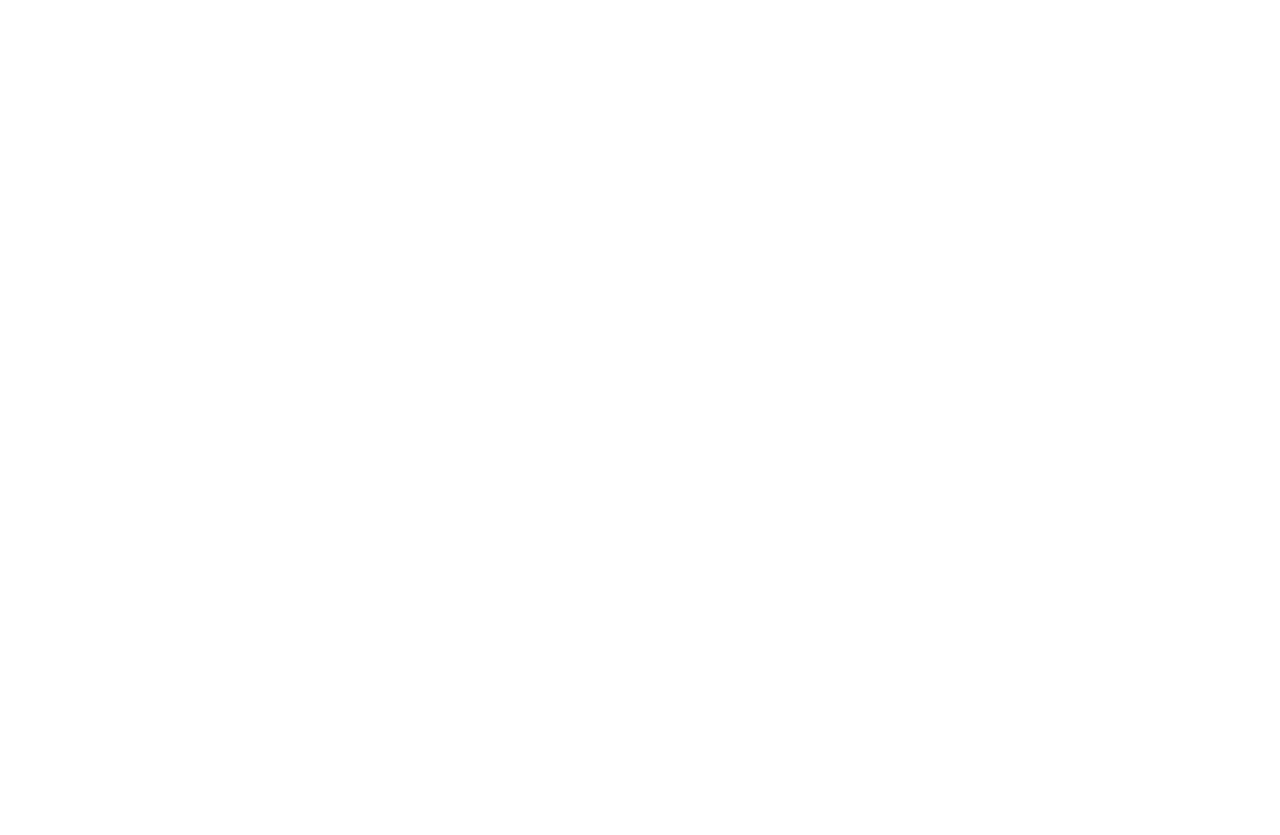
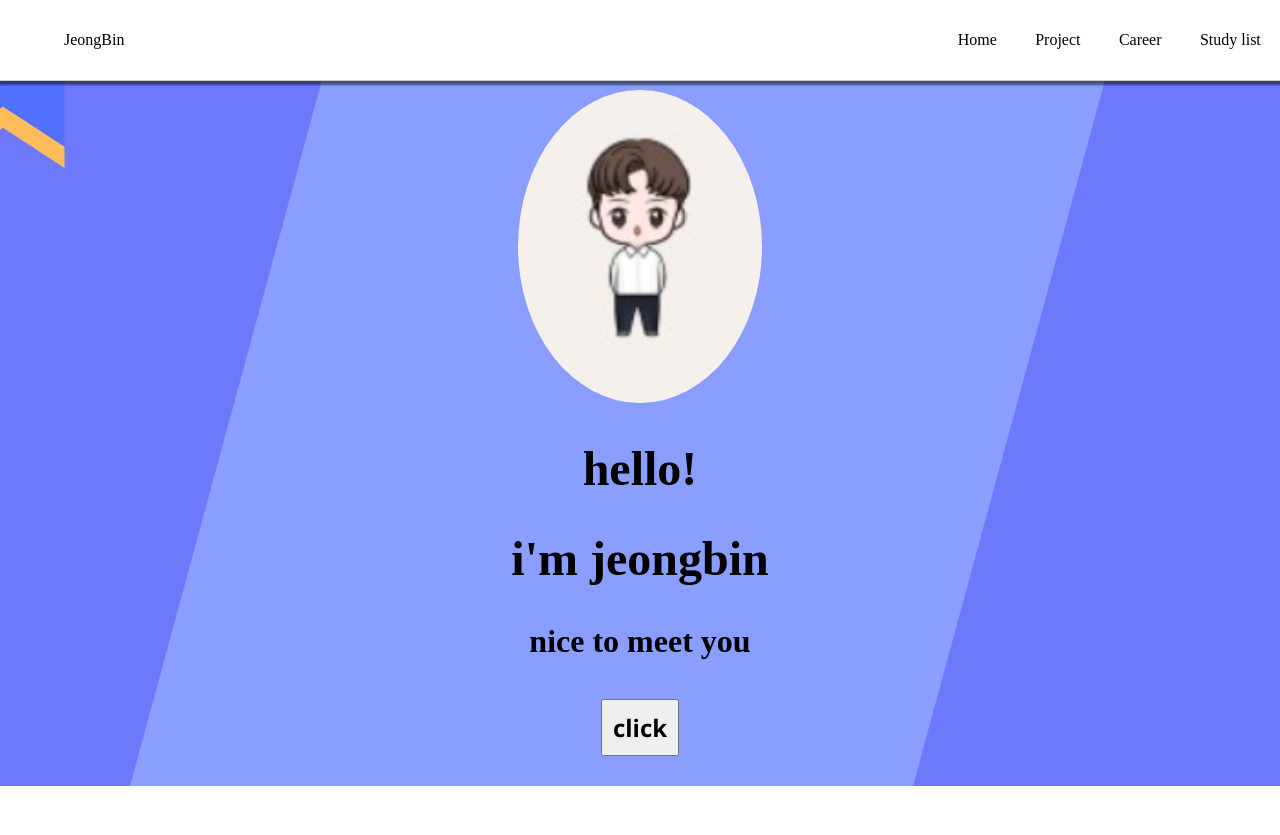
Before and after one commit to DevelopJKong/portfolio, a plain HTML site: page mine/index.html in a window 1280 px wide. Shown: the top 835 px of the page. Before the commit the page ends 800 px from the top, so only its background shows below. Drawn offline with nearby package versions, Linux system fonts and the light colour scheme.

Commit message:
스스로 만들기 1page 완성

```diff
--- a/mine/index.html
+++ b/mine/index.html
@@ -5,8 +5,72 @@
     <meta http-equiv="X-UA-Compatible" content="IE=edge">
     <meta name="viewport" content="width=device-width, initial-scale=1.0">
     <title>JeongBin's Portfolio</title>
+    <link rel="stylesheet" href="style/style.css">
 </head>
 <body>
+    <div class="wrapper">
+    <section class="firstContent">
+        <nav>
+            <ul class="firstContent__list">
+                <li>JeongBin</li>
+            </ul>
 
+            <ul class="firstContent__list">
+                <li>Home</li>
+                <li>Project</li>
+                <li>Career</li>
+                <li>Study list</li>
+            </ul>
+        </nav>
+
+        <img class="profile__img" src="img/프로파일.png"/>
+        <div class="bigTxt"><span>hello!</span></div>
+        <div class="bigTxt"><span>i'm jeongbin</span></div>
+        <div class="smallTxt" >nice to meet you</div>
+        <button value="click" id="btn">click</button>
+    </section>
+    <section>
+        <div></div>
+        <div></div>
+        <div>
+            <div>
+                <div></div>
+                <div></div>
+                <div></div>
+            </div>
+            <div>
+                <div></div>
+                <div></div>
+                <div></div>
+            </div>
+            <div>
+                <div></div>
+                <div></div>
+                <div></div>
+            </div>
+        </div>
+        <div>
+            <div>
+                <img/>
+                <div>
+                    <span></span>
+                    <span></span>
+                </div>
+            </div>
+            <div>
+                <img/>
+                <div>
+                    <span></span>
+                    <span></span>
+                </div>
+            </div>
+        </div>
+    </section>
+    <section></section>
+    <section></section>
+    <section></section>
+    <section></section>
+</div>
 </body>
+
 </html>
--- /dev/null
+++ b/mine/style/reset.css
@@ -0,0 +1,48 @@
+/* http://meyerweb.com/eric/tools/css/reset/
+   v2.0 | 20110126
+   License: none (public domain)
+*/
+
+html, body, div, span, applet, object, iframe,
+h1, h2, h3, h4, h5, h6, p, blockquote, pre,
+a, abbr, acronym, address, big, cite, code,
+del, dfn, em, img, ins, kbd, q, s, samp,
+small, strike, strong, sub, sup, tt, var,
+b, u, i, center,
+dl, dt, dd, ol, ul, li,
+fieldset, form, label, legend,
+table, caption, tbody, tfoot, thead, tr, th, td,
+article, aside, canvas, details, embed,
+figure, figcaption, footer, header, hgroup,
+menu, nav, output, ruby, section, summary,
+time, mark, audio, video {
+	margin: 0;
+	padding: 0;
+	border: 0;
+	font-size: 100%;
+	font: inherit;
+	vertical-align: baseline;
+}
+/* HTML5 display-role reset for older browsers */
+article, aside, details, figcaption, figure,
+footer, header, hgroup, menu, nav, section {
+	display: block;
+}
+body {
+	line-height: 1;
+}
+ol, ul {
+	list-style: none;
+}
+blockquote, q {
+	quotes: none;
+}
+blockquote:before, blockquote:after,
+q:before, q:after {
+	content: '';
+	content: none;
+}
+table {
+	border-collapse: collapse;
+	border-spacing: 0;
+}
--- a/mine/style/style.css
+++ b/mine/style/style.css
@@ -0,0 +1,117 @@
+@import url("reset.css");
+@import url('https://fonts.googleapis.com/css2?family=Open+Sans:wght@400;600;700&display=swap');
+
+*{
+    font-family: 'Open Sans', sans-serif;
+
+}
+/* html{
+    width:100vw;
+    height:600vh;
+    display:flex;
+    align-items: center;
+    justify-content: center;
+} */
+
+body{
+    width:100%;
+    height:600vh;
+    display:flex;
+    align-items: center;
+    justify-content: center;
+
+}
+.wrapper{
+    width:100%;
+    height:100%;
+    display:grid;
+    grid-template-rows: repeat(6,1fr);
+}
+
+section{
+    width:100%;
+    height:100%;
+
+}
+
+nav{
+    width:100%;
+    height:10%;
+    display:flex;
+    justify-content: space-between;
+    align-items: center;
+    border-bottom: 1px solid rgba(0,0,0,0.2);
+    box-shadow: 2px 1px 2px 3px rgba(0,0,0,0.5);
+    background-color: white;
+    position: fixed;
+    top:0;
+
+}
+.firstContent{
+
+    width:100%;
+    height:87%;
+    display:flex;
+    align-items: center;
+    justify-content: space-between;
+    flex-direction: column;
+    background-image: url("../img/배경화면.png");
+    background-size: cover;
+    background-position: center -50%;
+    padding-top:7%;
+
+}
+
+.firstContent .profile__img {
+    width:19%;
+    height:45%;
+    display:flex;
+    justify-content: center;
+    align-items: center;
+    object-fit: cover;
+    border-radius: 50%;
+
+}
+
+
+.firstContent__list{
+    display:flex;
+    width:30%;
+    height:100%;
+    justify-content: flex-start;
+    align-items: center;
+}
+
+.firstContent__list:first-child{
+    padding:0 5% 0 5%;
+}
+
+.firstContent__list:nth-child(2){
+    display:flex;
+    width:30%;
+    height:100%;
+    justify-content: flex-end;
+    align-items: center;
+}
+
+.firstContent__list:nth-child(2) li {
+    padding:5%;
+}
+
+
+.bigTxt{
+    font-size:3em;
+    font-weight:bold;
+}
+
+.smallTxt {
+    font-size:2em;
+    font-weight:bold;
+}
+
+#btn {
+    font-size:1.5em;
+    font-weight:bold;
+    margin-bottom:30px;
+    padding:10px;
+}
```
Also changed, not shown: mine/img/배경화면.png (added), mine/img/프로파일.png (added).
